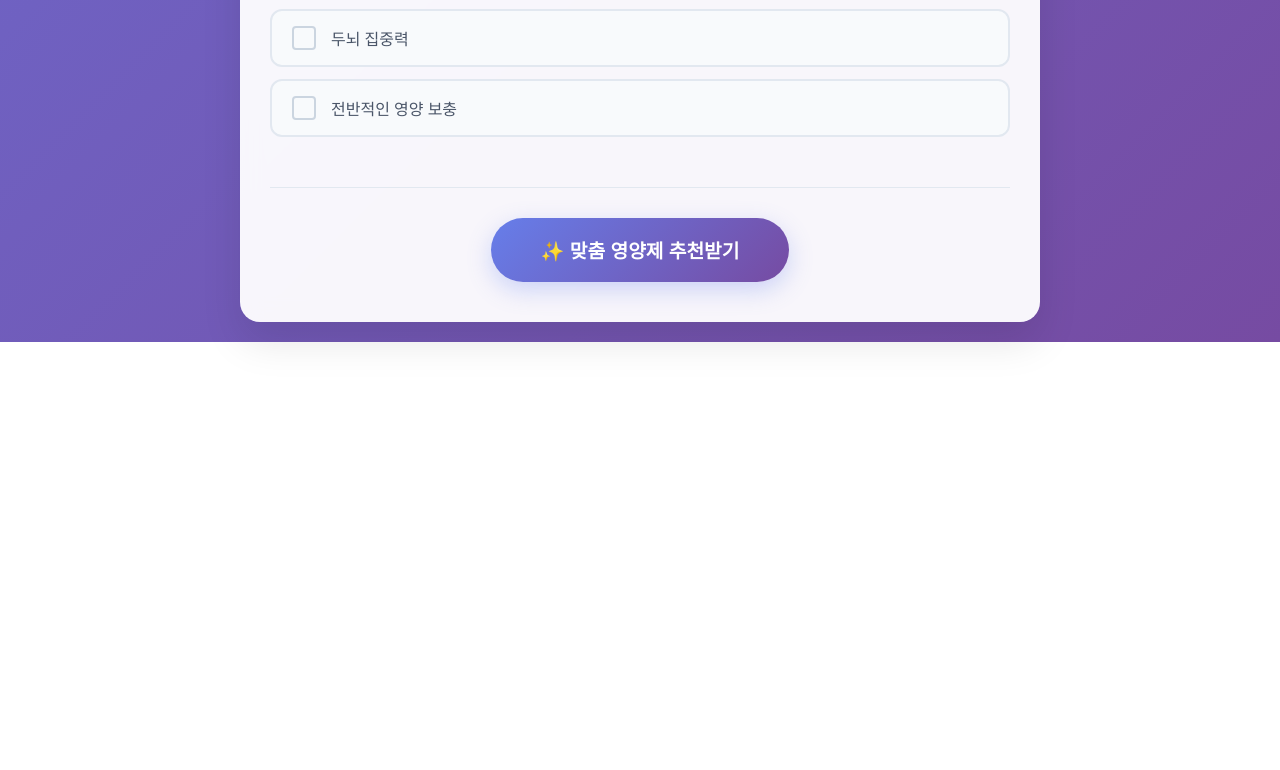
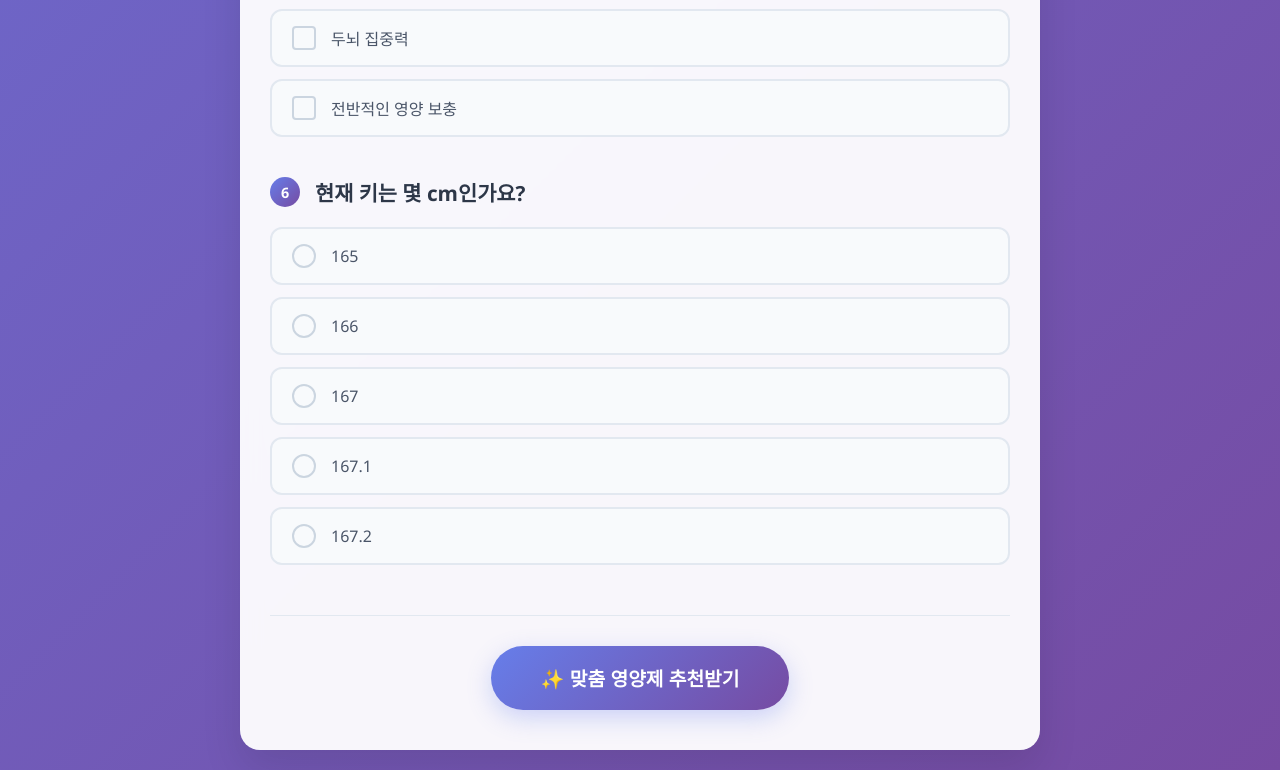
Before and after one commit to pharm-sh/personnel, a plain HTML site: page index.html in a window 1280 px wide. Shown: the part 2056-2826 px from the top of the page. Before the commit the page ends 2398 px from the top, so only its background shows below. Drawn offline with Linux system fonts and the light colour scheme.

Commit message:
Update index.html

```diff
--- a/index.html
+++ b/index.html
@@ -62,6 +62,7 @@
         .question:nth-child(3) { animation-delay: 0.3s; }
         .question:nth-child(4) { animation-delay: 0.4s; }
         .question:nth-child(5) { animation-delay: 0.5s; }
+        .question:nth-child(6) { animation-delay: 0.6s; }
 
         @keyframes fadeInUp {
             to {
@@ -433,6 +434,36 @@
                 </div>
             </div>
 
+            <!-- 질문 6 추가 -->
+            <div class="question">
+                <div class="question-title">
+                    <span class="question-number">6</span>
+                    현재 키는 몇 cm인가요?
+                </div>
+                <div class="options">
+                    <div class="option">
+                        <input type="radio" id="height1" name="height" value="165">
+                        <label for="height1">165</label>
+                    </div>
+                    <div class="option">
+                        <input type="radio" id="height2" name="height" value="166">
+                        <label for="height2">166</label>
+                    </div>
+                    <div class="option">
+                        <input type="radio" id="height3" name="height" value="167">
+                        <label for="height3">167</label>
+                    </div>
+                    <div class="option">
+                        <input type="radio" id="height4" name="height" value="167.1">
+                        <label for="height4">167.1</label>
+                    </div>
+                    <div class="option">
+                        <input type="radio" id="height5" name="height" value="167.2">
+                        <label for="height5">167.2</label>
+                    </div>
+                </div>
+            </div>
+
             <div class="submit-section">
                 <button type="submit" class="submit-btn" id="submitBtn">✨ 맞춤 영양제 추천받기</button>
             </div>
@@ -478,8 +509,8 @@
                 responses: {}
             };
 
-            // 모든 필수 항목이 선택되었는지 확인
-            const requiredFields = ['sleep', 'fatigue', 'meal', 'supplement'];
+            // 모든 필수 항목이 선택되었는지 확인 (height 추가)
+            const requiredFields = ['sleep', 'fatigue', 'meal', 'supplement', 'height'];
             let allFieldsCompleted = true;
 
             for (const field of requiredFields) {
@@ -514,6 +545,9 @@
             // 건강 영역 (다중 선택)
             const healthAreas = formData.getAll('health');
             result.responses.healthAreas = healthAreas;
+
+            // 키 추가
+            result.responses.height = formData.get('height') || '';
 
             // Google Sheets에 데이터 전송
             try {
@@ -565,7 +599,7 @@
         // Google Sheets 연동 함수
         async function sendToGoogleSheets(data) {
             // Apps Script 웹앱 URL
-            const scriptUrl = 'https://script.google.com/macros/s/AKfycbwsdmDqRJWm0a1kpxUvxpo4okw_2rqQ0_ChjN1fj7I7lFBoq3nrCo9y_IQqj33RvwtlGQ/exec';
+            const scriptUrl = 'https://script.google.com/macros/s/AKfycbwgMY30bcCf1_jKJjkvkM1iWg_LJG-ay4G3k-PBMNwXJmxx4IbQT8HfM3Nd1SZt1d48/exec';
 
             console.log('📤 데이터 전송 중...', data);
 
```
